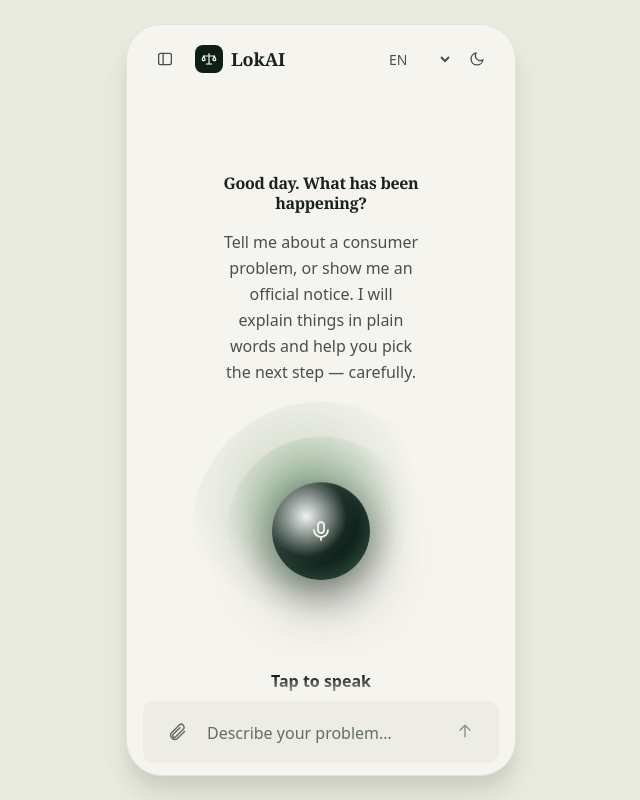
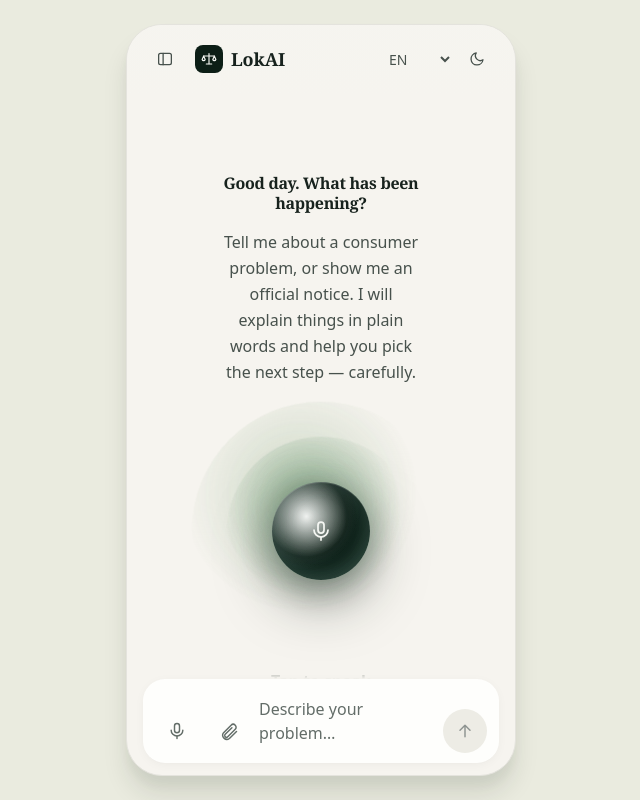
Before and after one commit to rudy0Z/lokai-v2, a React (Vite) app: page / in a window 1280 px wide. Shown: the whole page, without its empty margins (319-959 px from the left). Built offline with nearby package versions, Linux system fonts and the light colour scheme; a web font is replaced by a local one.

Commit message:
phase(2+3): message geometry — tinted 20px pebble, reading-register assistant prose, lifted composer capsule with mic

```diff
--- a/src/app/components/chat/Composer.tsx
+++ b/src/app/components/chat/Composer.tsx
@@ -2,8 +2,9 @@ import { useEffect, useRef, useState } from 'react'
 import { AnimatePresence, motion } from 'motion/react'
 import { toast } from 'sonner'
 import { useApp } from '../../lib/app-context'
+import { navigate } from '../../lib/router'
 import { cn } from '../../lib/cn'
-import { IconDoc, IconPaperclip, IconSend, IconX } from '../ui/icons'
+import { IconDoc, IconMic, IconPaperclip, IconSend, IconX } from '../ui/icons'
 
 export interface ComposerProps {
   onSend: (text: string, attachments: string[]) => void
@@ -98,8 +99,12 @@ export function Composer({
 
       <motion.div
         className={cn(
-          'rounded-xl bg-sunken transition-all duration-200',
-          offline ? 'opacity-60' : 'focus-within:shadow-md focus-within:border-brand-line-subtle',
+          /* calm-authority Phase 3: a lifted white capsule floating above the
+             shell — focus reads as a ring, not a border change */
+          'rounded-[22px] bg-card shadow-tiny transition-all duration-200',
+          offline
+            ? 'opacity-60'
+            : 'focus-within:shadow-md focus-within:ring-1 focus-within:ring-brand-line-subtle',
         )}
         whileHover={{ boxShadow: offline ? 'none' : 'var(--shadow-sm)' }}
         whileTap={{ scale: 0.998 }}
@@ -127,6 +132,18 @@ export function Composer({
         )}
 
         <div className="flex items-end gap-2 px-3 py-2">
+          <motion.button
+            type="button"
+            aria-label={tr('speakCta')}
+            disabled={disabled || offline}
+            onClick={() => navigate('/voice')}
+            whileTap={{ scale: 0.9 }}
+            className="pressable mb-0.5 inline-flex size-11 shrink-0 items-center justify-center rounded-full text-fg-tertiary transition-colors hover:bg-hover-veil hover:text-fg-primary disabled:opacity-40"
+            style={{ minWidth: 'var(--touch-target)' }}
+          >
+            <IconMic className="size-5" />
+          </motion.button>
+
           <motion.button
             type="button"
             aria-label={tr('composerAttach')}
--- a/src/app/components/chat/MessageBubble.tsx
+++ b/src/app/components/chat/MessageBubble.tsx
@@ -122,7 +122,7 @@ export function MessageBubble({
     return (
       <div className={cn('flex justify-center px-2 py-1', className)} data-chat-item={dataId}>
         <motion.p
-          className="rounded-full bg-sunken px-3.5 py-1 text-xs text-fg-tertiary"
+          className="rounded-full bg-component px-3.5 py-1.5 text-xs text-fg-tertiary"
           initial={{ opacity: 0, scale: 0.95 }}
           animate={{ opacity: 1, scale: 1 }}
           transition={{ duration: 0.2 }}
@@ -134,10 +134,10 @@ export function MessageBubble({
   if (role === 'assistant') {
     return (
       /* ChatGPT parity: the assistant never signs its own turns — the voice
-         IS the identity. Actions reveal on hover (desktop); on touch they
-         stay visible (no hover to reveal them). */
+         IS the identity. Calm-authority Phase 2: the turn reads at the
+         --text-reading register (15px / 1.65). Actions reveal on hover. */
       <motion.div
-        className={cn('group/turn flex flex-col gap-2 scroll-mt-20', className)}
+        className={cn('group/turn flex flex-col gap-2 scroll-mt-20 text-reading', className)}
         data-chat-item={dataId}
         initial={{ opacity: 0, y: 10 }}
         animate={{ opacity: 1, y: 0 }}
@@ -168,15 +168,16 @@ export function MessageBubble({
     >
       <motion.div
         className={cn(
-          'max-w-[85%] rounded-lg border px-4 py-3 text-sm ltr:rounded-br-lg rtl:rounded-bl-lg shadow-sm',
+          /* calm-authority Phase 2: continuous-curvature pebble, tonal
+             botanical tint, zero border */
+          'max-w-[82%] rounded-[20px] px-4 py-3 text-sm-plus ltr:rounded-br-md rtl:rounded-bl-md',
           stale
-            ? 'border-warning-line bg-warning-subtle text-on-warning-subtle'
-            : 'border-line-default bg-component text-fg-primary',
+            ? 'bg-warning-subtle text-on-warning-subtle'
+            : 'bg-brand-subtle text-on-brand-subtle',
         )}
-        whileHover={!stale ? {
-          boxShadow: 'var(--shadow-sm)',
-          borderColor: 'var(--c-brand-line-subtle)'
-        } : {}}
+        whileHover={
+          !stale ? { boxShadow: 'var(--shadow-tiny)' } : {}
+        }
         transition={{ duration: 0.2 }}
       >
         {voiceMeta && <VoiceNoteHeader meta={voiceMeta} />}
```
